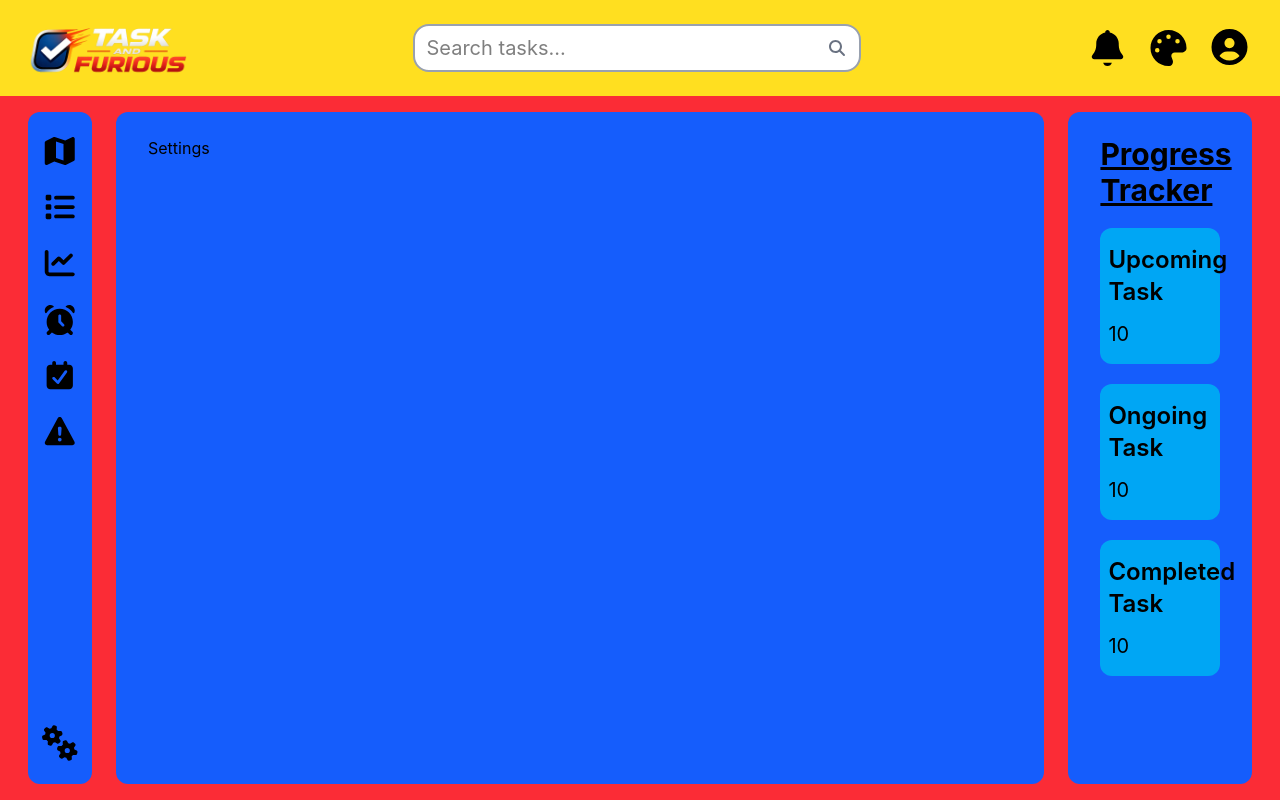
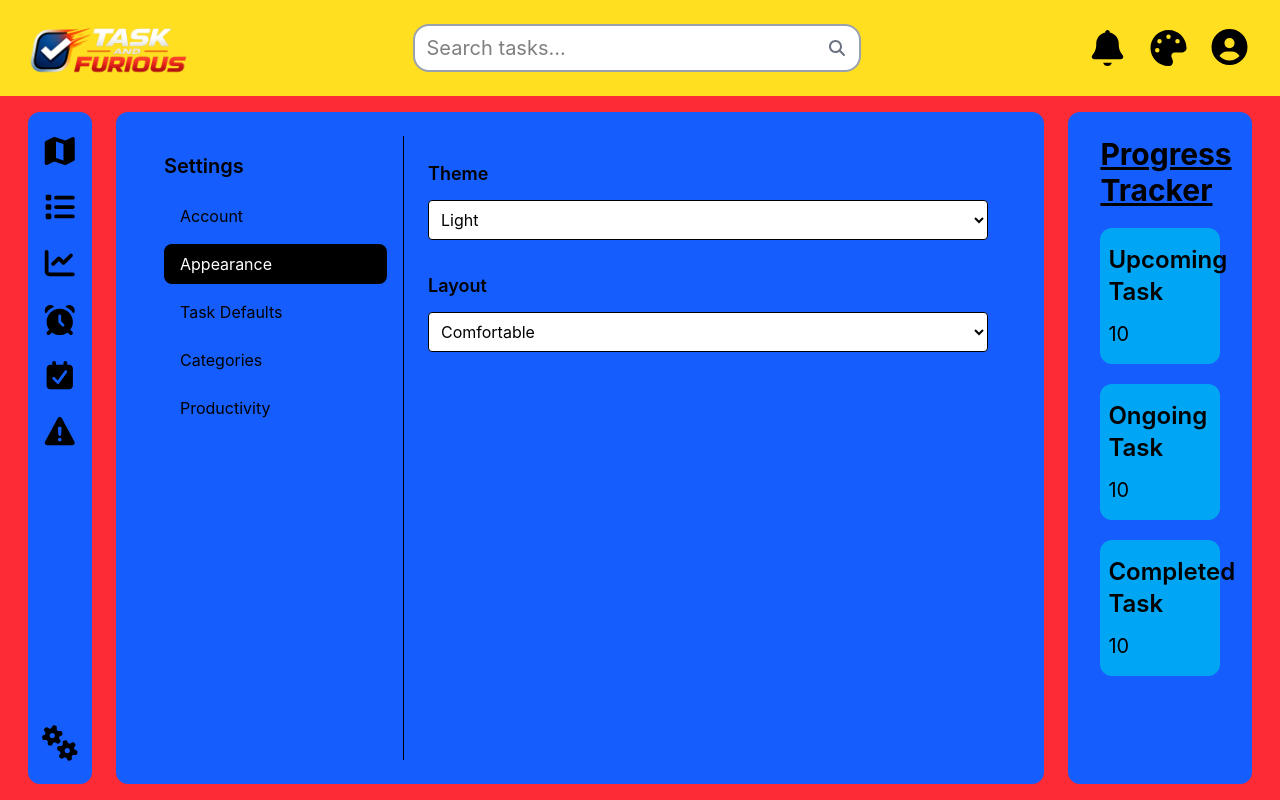
Before and after one commit to hannibal1631/Task-And-Furious, a React (Vite) app in the folder frontend/: page /settings in a window 1280 px wide. Built offline with nearby package versions, Linux system fonts and the light colour scheme.

Commit message:
add initial settings page with initial styling

```diff
--- a/frontend/src/pages/Settings.jsx
+++ b/frontend/src/pages/Settings.jsx
@@ -1,9 +1,214 @@
-import React from 'react'
+import { useState, useEffect } from 'react';
 
-function Settings() {
+const STORAGE_KEY = 'settings_active_tab';
+
+export default function Settings() {
+  const [activeTab, setActiveTab] = useState('appearance');
+
+  useEffect(() => {
+    const saved = localStorage.getItem(STORAGE_KEY);
+    if (saved) setActiveTab(saved);
+  }, []);
+
+  useEffect(() => {
+    localStorage.setItem(STORAGE_KEY, activeTab);
+  }, [activeTab]);
+
+  const tabs = [
+    { id: 'account', label: 'Account' },
+    { id: 'appearance', label: 'Appearance' },
+    { id: 'tasks', label: 'Task Defaults' },
+    { id: 'categories', label: 'Categories' },
+    { id: 'productivity', label: 'Productivity' },
+  ];
+
   return (
-    <div>Settings</div>
-  )
+    <div className='flex h-full w-full'>
+      {/* Sidebar */}
+      <div className='w-64 border-r p-4 space-y-2'>
+        <h2 className='text-xl font-semibold mb-4'>Settings</h2>
+        {tabs.map((tab) => (
+          <button
+            key={tab.id}
+            onClick={() => setActiveTab(tab.id)}
+            className={`w-full text-left px-4 py-2 rounded-lg transition-all duration-200 ${
+              activeTab === tab.id ? 'bg-black text-white' : 'hover:bg-gray-100'
+            }`}
+          >
+            {tab.label}
+          </button>
+        ))}
+      </div>
+
+      {/* Content */}
+      <div className='flex-1 p-6 overflow-y-auto'>
+        <div key={activeTab} className='animate-fadeInUp'>
+          {activeTab === 'account' && <AccountSettings />}
+          {activeTab === 'appearance' && <AppearanceSettings />}
+          {activeTab === 'tasks' && <TaskSettings />}
+          {activeTab === 'categories' && <CategorySettings />}
+          {activeTab === 'productivity' && <ProductivitySettings />}
+        </div>
+      </div>
+    </div>
+  );
 }
 
-export default Settings
+function Section({ title, children }) {
+  return (
+    <div className='mb-8'>
+      <h3 className='text-lg font-semibold mb-3'>{title}</h3>
+      <div className='space-y-3'>{children}</div>
+    </div>
+  );
+}
+
+function Toggle({ checked, onChange }) {
+  return (
+    <button
+      onClick={() => onChange(!checked)}
+      className={`w-12 h-6 flex items-center rounded-full p-1 transition-all duration-300 cursor-pointer ${
+        checked ? 'bg-black' : 'bg-gray-300'
+      }`}
+    >
+      <div
+        className={`w-4 h-4 bg-white rounded-full transform transition-transform duration-300 cursor-pointer ${
+          checked ? 'translate-x-6' : 'translate-x-0'
+        }`}
+      />
+    </button>
+  );
+}
+
+function AccountSettings() {
+  const [form, setForm] = useState({ name: '', email: '' });
+
+  return (
+    <div>
+      <Section title='Profile'>
+        <input
+          type='text'
+          placeholder='Name'
+          value={form.name}
+          onChange={(e) => setForm({ ...form, name: e.target.value })}
+          className='bg-white border p-2 rounded w-full'
+        />
+        <input
+          type='email'
+          placeholder='Email'
+          value={form.email}
+          onChange={(e) => setForm({ ...form, email: e.target.value })}
+          className='bg-white border p-2 rounded w-full'
+        />
+      </Section>
+
+      <Section title='Security'>
+        <button className='px-4 py-2 bg-black text-white rounded cursor-pointer hover:scale-105 transition ease-in-outbg-white '>
+          Change Password
+        </button>
+      </Section>
+    </div>
+  );
+}
+
+function AppearanceSettings() {
+  const [theme, setTheme] = useState('Light');
+  const [layout, setLayout] = useState('Comfortable');
+
+  return (
+    <div>
+      <Section title='Theme'>
+        <select
+          value={theme}
+          onChange={(e) => setTheme(e.target.value)}
+          className='bg-white border p-2 rounded w-full cursor-pointer'
+        >
+          <option>Light</option>
+          <option>Dark</option>
+        </select>
+      </Section>
+
+      <Section title='Layout'>
+        <select
+          value={layout}
+          onChange={(e) => setLayout(e.target.value)}
+          className='bg-white border p-2 rounded w-full cursor-pointer'
+        >
+          <option>Comfortable</option>
+          <option>Compact</option>
+        </select>
+      </Section>
+    </div>
+  );
+}
+
+function TaskSettings() {
+  const [priority, setPriority] = useState('Medium');
+  const [time, setTime] = useState('');
+
+  return (
+    <div>
+      <Section title='Defaults'>
+        <select
+          value={priority}
+          onChange={(e) => setPriority(e.target.value)}
+          className='bg-white border p-2 rounded w-full cursor-pointer'
+        >
+          <option>Low</option>
+          <option>Medium</option>
+          <option>High</option>
+        </select>
+
+        <input
+          type='time'
+          value={time}
+          onChange={(e) => setTime(e.target.value)}
+          className='bg-white border p-2 rounded w-full cursor-pointer'
+        />
+      </Section>
+    </div>
+  );
+}
+
+function CategorySettings() {
+  return (
+    <div>
+      <Section title='Manage Categories'>
+        <button className='px-4 py-2 bg-black text-white rounded cursor-pointer'>
+          + Create Category
+        </button>
+        <p className='text-sm text-gray-500'>
+          Category management UI goes here
+        </p>
+      </Section>
+    </div>
+  );
+}
+
+function ProductivitySettings() {
+  const [focusMode, setFocusMode] = useState(false);
+  const [autoMove, setAutoMove] = useState(false);
+  const [carryOver, setCarryOver] = useState(false);
+
+  return (
+    <div>
+      <Section title='Focus'>
+        <div className='flex items-center justify-between'>
+          <span>Enable Focus Mode</span>
+          <Toggle checked={focusMode} onChange={setFocusMode} />
+        </div>
+      </Section>
+
+      <Section title='Task Handling'>
+        <div className='flex items-center justify-between'>
+          <span>Auto-move overdue tasks</span>
+          <Toggle checked={autoMove} onChange={setAutoMove} />
+        </div>
+        <div className='flex items-center justify-between'>
+          <span>Carry unfinished tasks</span>
+          <Toggle checked={carryOver} onChange={setCarryOver} />
+        </div>
+      </Section>
+    </div>
+  );
+}
```
